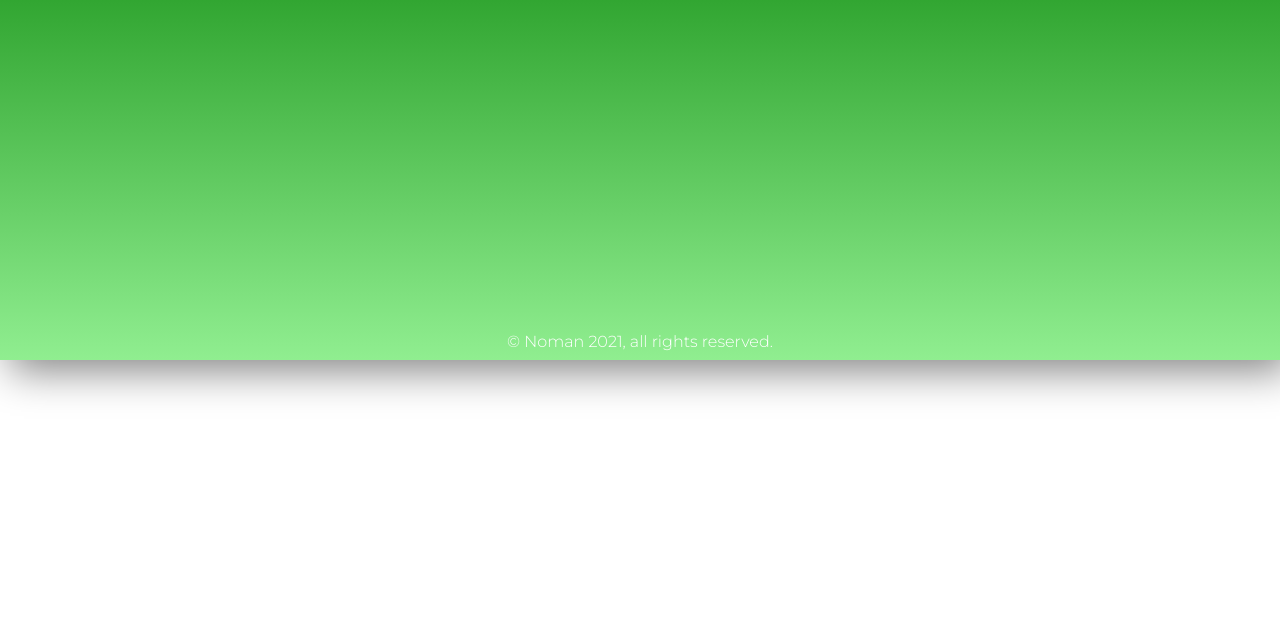
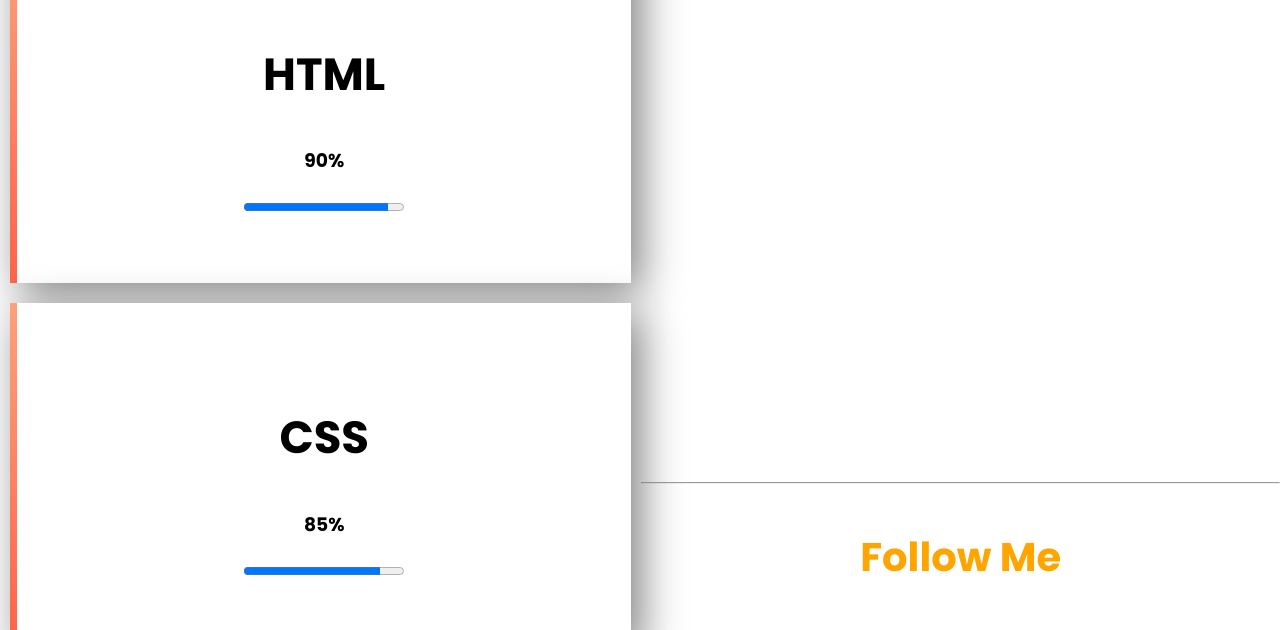
Before and after one commit to alnoman1620/portfolio, a plain HTML site: page index.html in a window 1280 px wide. Shown: the part 2178-2808 px from the top of the page. Before the commit the page ends 2638 px from the top, so only its background shows below. Drawn offline with Linux system fonts and the light colour scheme.

Commit message:
funupdate

```diff
--- a/index.html
+++ b/index.html
@@ -80,7 +80,25 @@
           And uploaded the content. It was fun working at Programming Hero.
         </p>
       </div>
+
     </section>
+    <hr>
+    <section class="fun">
+      <h1>Skill's</h1>
+      <div class="skill">
+        <h1>HTML</h1>
+        <h3>90%</h3>
+        <progress id="file" value="90" max="100"> 90% </progress>
+      </div>
+      <div class="skill">
+        <h1>CSS</h1>
+        <h3>85%</h3>
+        <progress id="file" value="85" max="100"> 85% </progress>
+
+      </div>
+
+    </section>
+    <hr>
     <section id="social">
       <h1 class="follow">Follow Me</h1>
       <ul>
--- a/style.css
+++ b/style.css
@@ -78,7 +78,7 @@ section {
   border-image-slice: 1;
 }
 footer {
-  color: white;
+  color: black;
   text-align: center;
   font-size: 16px;
   font-family: "Segoe UI", Tahoma, Geneva, Verdana, sans-serif;
@@ -104,14 +104,29 @@ p {
 
   height: 550px;
   margin-bottom: 100px;
-  background-image: linear-gradient(green, lightgreen);
-  box-shadow: 10px 10px 40px gray;
 }
 #social h1 {
   font-size: 40px;
-  color: white;
+  color: orange;
   padding-top: 10px;
   padding-bottom: 0;
+}
+.fun h1 {
+  text-align: center;
+}
+.skill {
+  float: left;
+  width: 38%;
+  text-align: center;
+  padding: 5%;
+
+  margin: 10px;
+
+  border-left: 7px solid;
+  border-image: linear-gradient(lightsalmon, tomato);
+  border-image-slice: 1;
+  background-color: white;
+  box-shadow: 10px 10px 40px gray;
 }
 @media screen and (max-width: 480px) {
   h1 {
@@ -150,4 +165,12 @@ p {
   #social h1 {
     font-size: 5vw;
   }
+  #social {
+    height: 200px;
+    padding-bottom: -250px;
+  }
+  .skill {
+    width: 35%;
+    margin: 5px;
+  }
 }
```
